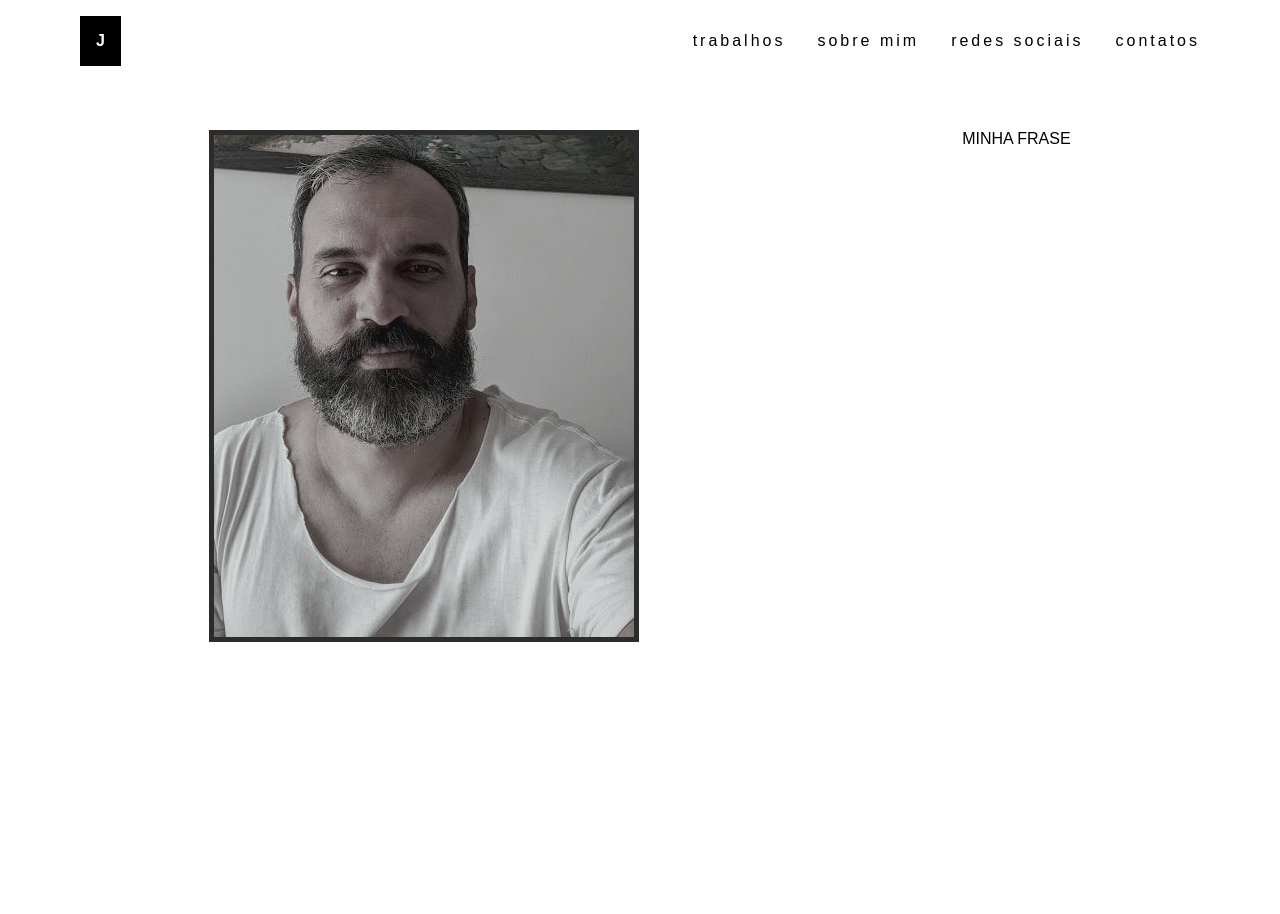
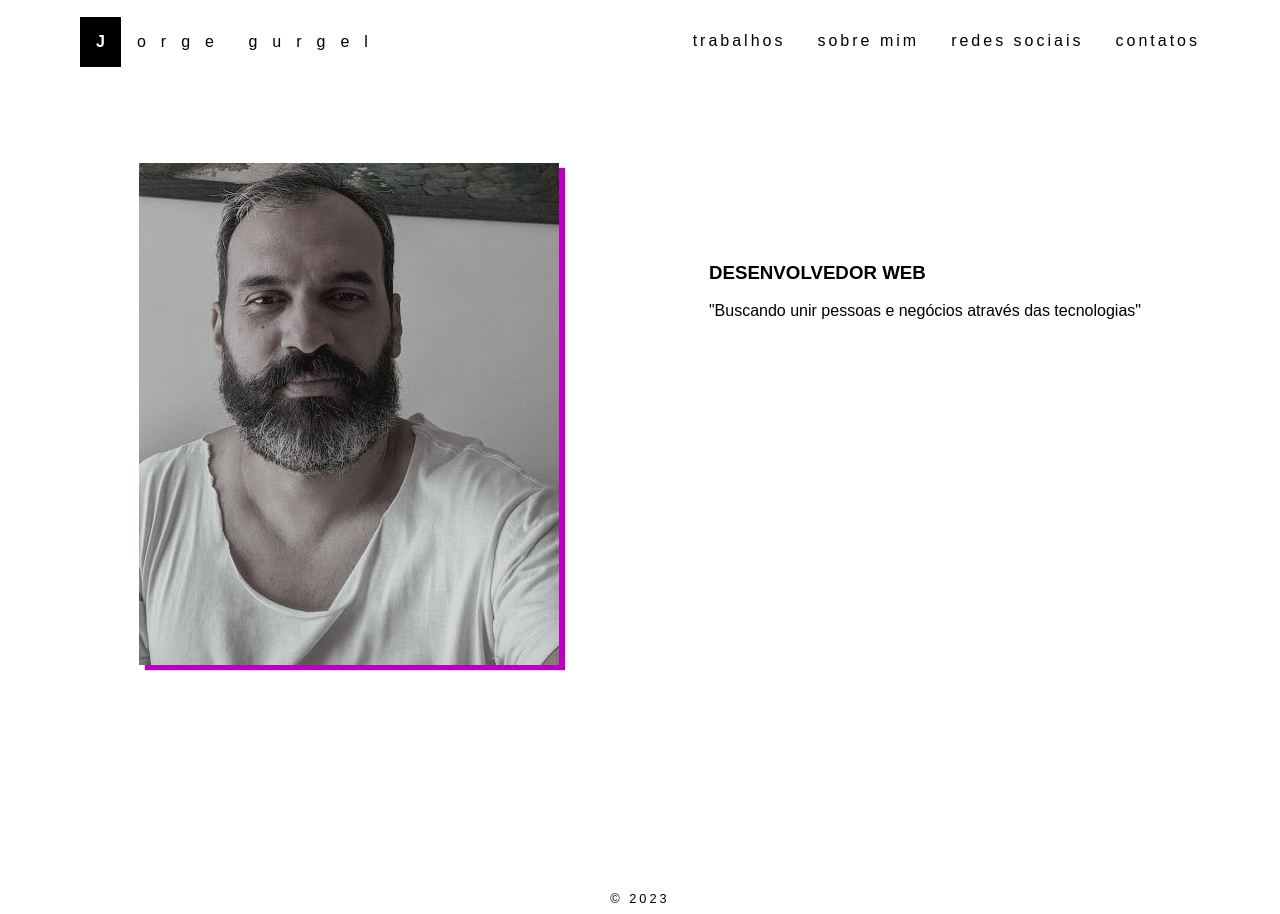
Before and after one commit to jorgelgf/AboutMe, a React (Create React App) app: page / in a window 1280 px wide. Before the commit the page ends 882 px from the top, so only its background shows below. Built offline with nearby package versions, Linux system fonts and the light colour scheme; a web font is replaced by a local one.

Commit message:
Novo-compontente : Footer

```diff
--- a/src/components/Header/index.jsx
+++ b/src/components/Header/index.jsx
@@ -6,12 +6,17 @@ const Header = () => {
   const [rotate, setRotate] = useState(false);
   const [itens, setItens] = useState(false);
   let h,
+    boderColor,
     rot1,
+    close = "",
     rot2 = "";
+
   if (rotate) {
     rot1 = "rotate(-45deg) translate(-8px, 8px) ";
     rot2 = "rotate(45deg) translate(-5px, -7px) ";
     h = "0";
+    boderColor = "#f01a1a";
+    close = "Fechar";
   }
   const handleClick = () => {
     setItens(!itens);
@@ -20,21 +25,37 @@ const Header = () => {
 
   return (
     <>
+      {" "}
+      {itens && (
+        <>
+          <Modall />
+        </>
+      )}
       <S.Container>
         <nav>
           <div className="jorge">JORGE GURGEL</div>
-          <S.Logo href="/">J</S.Logo>
-          {itens && (
-            <>
-              <Modall />
-            </>
-          )}
+          <S.Logo href="/">
+            <span className="logo">J</span>{" "}
+            <span className="name">orge gurgel</span>
+          </S.Logo>
+
           <S.MobileMenu onClick={handleClick}>
-            <div style={{ transform: rot1 }}></div>
+            <div
+              tiitle={close}
+              style={{
+                transform: rot1,
+                transition: "all .2s",
+                backgroundColor: boderColor,
+              }}
+            ></div>
             <div style={{ opacity: h }} className="line2"></div>
 
             <div
-              style={{ transform: rot2 }}
+              style={{
+                transform: rot2,
+                transition: "all .2s",
+                backgroundColor: boderColor,
+              }}
               onClick={() => setRotate(!rotate)}
             ></div>
           </S.MobileMenu>
--- a/src/components/Header/styles.jsx
+++ b/src/components/Header/styles.jsx
@@ -6,15 +6,20 @@ export const Container = styled.header`
     justify-content: space-between;
     align-items: center;
     padding: 1rem;
+
+
     .jorge {
       letter-spacing: 3px;
       padding: 0.5rem 1rem;
       display: none;
+      font-weight: 400;
       @media (max-width: 999px) {
+        font-size:1rem;
         display: flex;
         color: 1px 1.5px 1px #ff12ff;
-        font-weight: 600;
+        font-weight: 500;
         letter-spacing: 8px;
+        border-color
       }
     }
 
@@ -24,7 +29,7 @@ export const Container = styled.header`
       cursor: pointer;
 
       :hover {
-        color: #355cd8;
+        color: #bd00bd;
         transition: all 0.4s;
       }
     }
@@ -46,9 +51,31 @@ export const MobileMenu = styled.div`
 `;
 export const Logo = styled.div`
   color: white;
-  background-color: black;
-  font-weight: 600;
-  padding: 1rem;
+
+  display: flex;
+  .logo {
+    font-weight: 600;
+    padding: 1rem;
+    margin: 0;
+    background-color: black;
+    transition: all 0.2s;
+    :hover {
+      background-color: #bd00bd;
+      color: black;
+    }
+  }
+  .name {
+    padding: 1rem;
+    background-color: white;
+    color: black;
+    letter-spacing: 15px;
+    transition: all 0.2s;
+    display: hidden;
+    :hover {
+      display: flex;
+    }
+  }
+
   @media (max-width: 999px) {
     display: none;
   }
@@ -68,7 +95,9 @@ export const Alink = styled.div`
   cursor: pointer;
   cursor: pointer;
   transition: all 0.4s;
+  border-bottom: 1px solid transparent;
   :hover {
-    color: #355cd8;
+    color: #bd00bd;
+    border-bottom: 1px solid #bd00bd;
   }
 `;
--- a/src/components/Layout/styles.jsx
+++ b/src/components/Layout/styles.jsx
@@ -2,5 +2,14 @@ import styled from "styled-components";
 
 export const Container = styled.div`
   min-width: 90%;
-  height: 100vh;
+  height: 100%;
+
+  animation: animeLeft 0.4s forwards;
+  transform: translateY(-20px);
+  @keyframes animeLeft {
+    to {
+      opacity: 1;
+      transform: initial;
+    }
+  }
 `;
--- /dev/null
+++ b/src/components/footer/indes.jsx
@@ -0,0 +1,7 @@
+import React from "react";
+import * as S from "./styles";
+const Footer = () => {
+  return <S.Container>© 2023 </S.Container>;
+};
+
+export default Footer;
--- /dev/null
+++ b/src/components/footer/styles.jsx
@@ -0,0 +1,12 @@
+import styled from "styled-components";
+
+export const Container = styled.footer`
+  letter-spacing: 3px;
+  padding: 0.5rem 0;
+  width: 100%;
+
+  display: flex;
+  align-items: center;
+  justify-content: center;
+  font-size: 0.8rem;
+`;
--- a/src/components/modall/index.jsx
+++ b/src/components/modall/index.jsx
@@ -1,7 +1,11 @@
 import React from "react";
 import * as S from "./styles";
 const Modall = () => {
-  return <S.Container>MODAL ATIVO</S.Container>;
+  return (
+    <>
+      <S.Container>MODAL ATIVO</S.Container>
+    </>
+  );
 };
 
 export default Modall;
--- a/src/components/modall/styles.jsx
+++ b/src/components/modall/styles.jsx
@@ -2,15 +2,29 @@ import styled from "styled-components";
 
 export const Container = styled.div`
   position: absolute;
-  z-index: 99;
-  bottom: 7vh;
-  left: 10vw;
+  top:7vh;
+  z-index: 3;
+  left: 3vw;
   background-color: #ffffff;
   width: 82vw;
-  height: 80vh;
+  height: 86vh;
   color: white;
   box-shadow: 9px 10px 1px #bd00bd;
+  transition: all 0.2s;
   @media (max-width: 999px) {
-    width: 98vw;
-    left:1vw;
+    margin:0
+    top:7vh;
+
+    width: 86vw;
+    left: 7vw;
+  }
+
+  animation: animeLeft 0.4s forwards;
+  transform: translateX(-6px);
+  @keyframes animeLeft {
+    to {
+      opacity: 1;
+      transform: initial;
+    }
+  }
 `;
--- a/src/components/sections/styles.jsx
+++ b/src/components/sections/styles.jsx
@@ -6,6 +6,7 @@ export const Container = styled.section`
   display: flex;
   align-items: start;
   justify-content: space-around;
+
   @media (max-width: 999px) {
     flex-direction: column;
     margin: 0;
--- a/src/global_styles.jsx
+++ b/src/global_styles.jsx
@@ -5,5 +5,9 @@ export const Container = styled.div`
   align-items: center;
   justify-content: center;
   width: 100%;
-  min-height: 100vh;
+  height: 100vh;
+  @media (max-height: 720px) {
+    //border: solid black 10px;
+    height: auto;
+  }
 `;
--- a/src/pages/Home/index.jsx
+++ b/src/pages/Home/index.jsx
@@ -4,14 +4,19 @@ import Layout from "../../components/Layout";
 import Sections from "../../components/sections";
 import jog2 from "../../_img/jog2.jpg";
 import styled from "styled-components";
+import Footer from "../../components/footer/indes";
 const Home = () => {
   return (
     <Layout>
       <Header />
       <Sections>
         <Imagem src={jog2} alt="" />
-        <Text>MINHA FRASE</Text>
+        <Text2>
+          <h1>DESENVOLVEDOR WEB</h1>
+          "Buscando unir pessoas e negócios através das tecnologias"
+        </Text2>
       </Sections>
+      <Footer />
     </Layout>
   );
 };
@@ -20,18 +25,32 @@ export default Home;
 
 const Imagem = styled.img`
   width: auto;
-  border: solid #2c2c2c 5px;
-  margin-top: 3rem;
+  box-shadow: 6px 5px 1px #bd00bd;
+  margin-top: 5rem;
+
   @media (max-width: 999px) {
-    box-shadow: 9px 7px 5px #bd00bd;
     border: none;
+    margin-top: 4rem;
   }
   @media (max-width: 540px) {
     width: 80%;
-    border-radius: 5%;
+    margin-top: 0;
   }
 `;
-const Text = styled.article`
-  margin-top: 3rem;
-  margin-left: 2rem;
+
+const Text2 = styled.article`
+  //border: 1px solid black;
+  width: auto;
+  max-height: 30vh;
+  margin-top: 10rem;
+  display: flex;
+  align-items: start;
+  justify-content: center;
+  flex-direction: column;
+  @media (max-width: 999px) {
+    align-items: center;
+    margin: 6vh 0 0 0;
+    padding: 0;
+    max-width: 60%;
+  }
 `;
```
Also changed, not shown: src/_img/jog.jpg (deleted).
